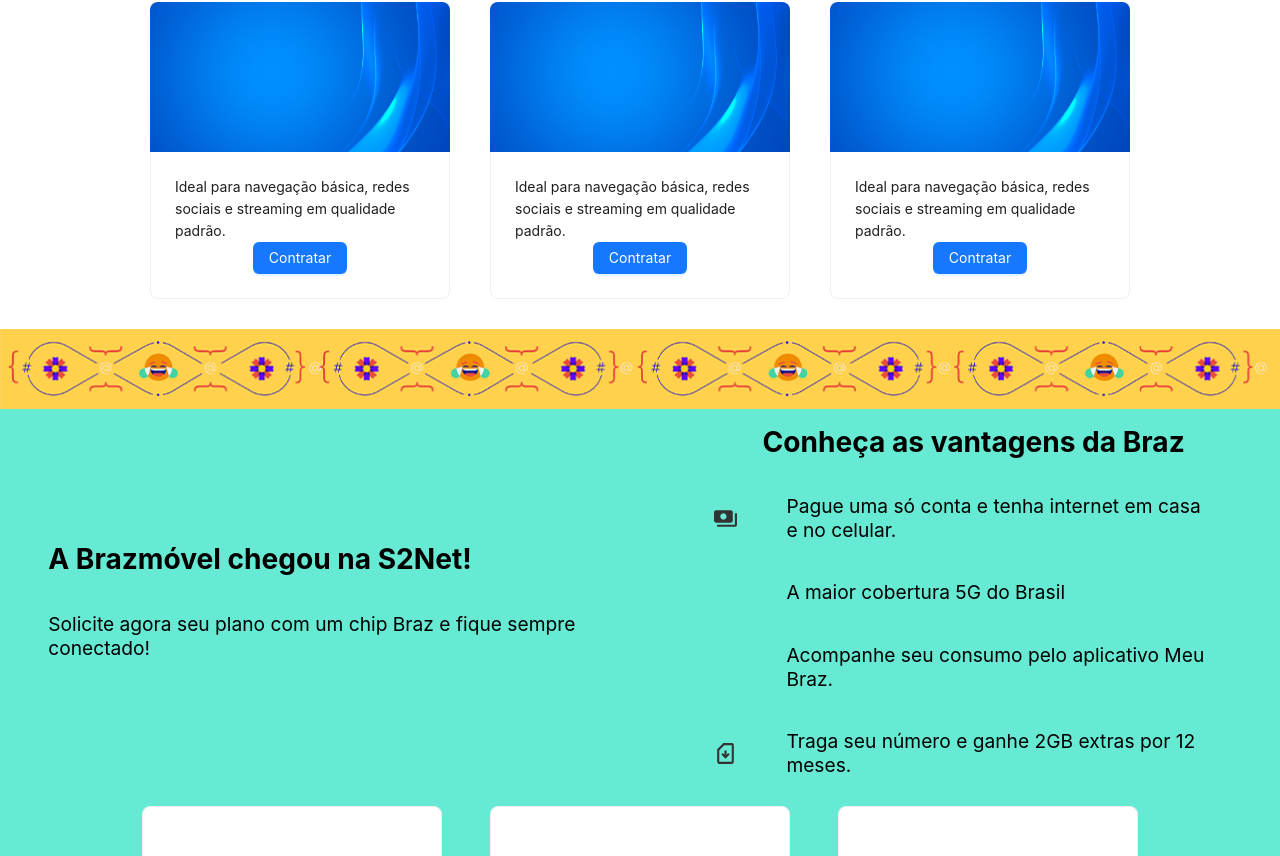
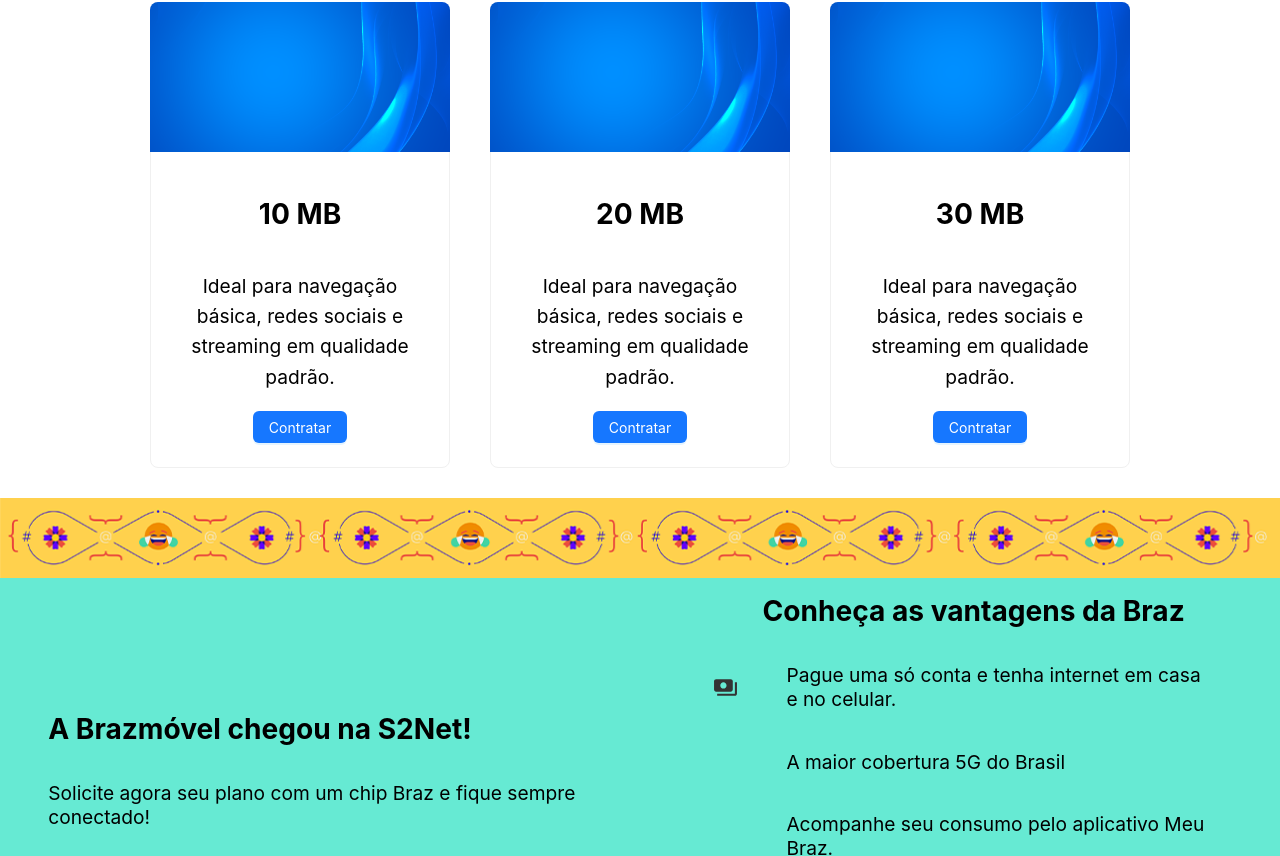
Before and after one commit to OverlinkSolutions/s2net.landingpage, a React (Create React App) app: page / in a window 1280 px wide. Shown: the part 1144-2000 px from the top of the page. Built offline with nearby package versions, Linux system fonts and the light colour scheme; some icons are missing; a web font is replaced by a local one.

Commit message:
feat: change card to support content and default

```diff
--- a/src/components/NewCard/index.tsx
+++ b/src/components/NewCard/index.tsx
@@ -3,10 +3,17 @@
 import newCardStyles from "./newCard.module.sass";
 import { useMediaQuery } from "react-responsive";
 import React from "react";
+import Typography from "../Typography";
 
-interface NewCardProps {
-
-  description: React.ReactNode;
+type NewCardProps = {
+  content: React.ReactNode;
+  image?: string;
+  link?: string;
+  btnName?: string;
+  btnBlock?: boolean;
+} | {
+  title: string;
+  description: string;
   image?: string;
   link?: string;
   btnName?: string;
@@ -16,6 +23,20 @@
 export default function NewCard(props: NewCardProps) {
 
   const isMobile = useMediaQuery({ query: "(max-width: 768px)" });
+  let content
+
+  if ("content" in props) {
+    content = props.content
+  } else {
+    content = (
+      <Typography
+      title={props.title}
+      alignment="center"
+      description={props.description}
+      descriptionAlignment="center"
+    />
+    )
+  }
 
 
   return (
@@ -34,7 +55,7 @@
       }
     >
       <div id={newCardStyles.content}>
-        {props.description}
+        {content}
       </div>
       <div id={newCardStyles.btn}>
       {props.btnName && props.link && (
--- a/src/sections/Brazmovel/brazmovel.module.sass
+++ b/src/sections/Brazmovel/brazmovel.module.sass
@@ -50,6 +50,9 @@
 @media only screen and (max-width: 1600px)
   #content
     flex-direction: column
+    .contentRow
+      width: 100%
+      gap: 1px
     .contentColumn
       flex-direction: row
       justify-content: space-around
--- a/src/sections/Brazmovel/index.tsx
+++ b/src/sections/Brazmovel/index.tsx
@@ -107,7 +107,7 @@
               btnName="Conheça"
               btnBlock
               link="https://www.google.com"
-              description={
+              content={
                 <div>
                   <Typography
                     title={"Pré 4GB"}
@@ -141,7 +141,7 @@
               btnName="Conheça"
               btnBlock
               link="https://www.google.com"
-              description={
+              content={
                 <div>
                   <Typography
                     title={"10GB"}
@@ -178,7 +178,7 @@
               btnName="Conheça"
               btnBlock
               link="https://www.google.com"
-              description={
+              content={
                 <div className={brazmovel.description}>
                   <Typography
                     title={"14GB"}
@@ -220,7 +220,7 @@
               btnName="Conheça"
               btnBlock
               link="https://www.google.com"
-              description={
+              content={
                 <div>
                   <Typography
                     title={"23GB"}
--- a/src/sections/ChoosePlan/index.tsx
+++ b/src/sections/ChoosePlan/index.tsx
@@ -36,20 +36,21 @@
       {type === "cable" ? (
         <div id={plans.cards} className="container row">
           <NewCard
+            title="10 MB"
             image={banner1}
             description="Ideal para navegação básica, redes sociais e streaming em qualidade padrão."
             link="https://www.google.com"
             btnName="Contratar"
           />
           <NewCard
-
+            title="20 MB"
             image={banner1}
             description="Ideal para navegação básica, redes sociais e streaming em qualidade padrão."
             link="https://www.google.com"
             btnName="Contratar"
           />
           <NewCard
-
+            title="30 MB"
             image={banner1}
             description="Ideal para navegação básica, redes sociais e streaming em qualidade padrão."
             link="https://www.google.com"
@@ -58,29 +59,23 @@
         </div>
       ) : (
         <div id={plans.cards} className="container row">
-          <Card
+          <NewCard
             title="100 MB"
-            imageSrc={banner2}
-            shortDescription="Quero me conectar com o mundo!"
-            longDescription="Ideal para navegação básica, redes sociais e streaming em qualidade padrão. Perfeito para quem não abre mão de ficar conectado."
-            button="Contratar"
-            onClick={() => console.log("Contratado")}
+            image={banner2}
+            description="Quero me conectar com o mundo!"
+            btnName="Contratar"
           />
-          <Card
+          <NewCard
             title="200MB"
-            imageSrc={banner2}
-            shortDescription="Você conectado a todo momento!"
-            longDescription="Excelente para streaming em alta definição, videoconferências sem interrupções e downloads rápidos. Suporta bem o uso de múltiplos dispositivos simultaneamente."
-            button="Contratar"
-            onClick={() => console.log("Contratado")}
+            image={banner2}
+            description="Você conectado a todo momento!"
+            btnName="Contratar"
           />
-          <Card
+          <NewCard
             title="300MB"
-            imageSrc={banner2}
-            shortDescription="Para sua família ou seu negócio!"
-            longDescription="Perfeito para famílias ou pequenos escritórios. Permite streaming 4K, jogos online intensivos e uploads rápidos, mantendo todos os dispositivos conectados."
-            button="Contratar"
-            onClick={() => console.log("Contratado")}
+            image={banner2}
+            description="Para sua família ou seu negócio!"
+            btnName="Contratar"
           />
         </div>
       )}
```
Also changed, not shown: 12 other files (tests, documents, lock files or other folders).
